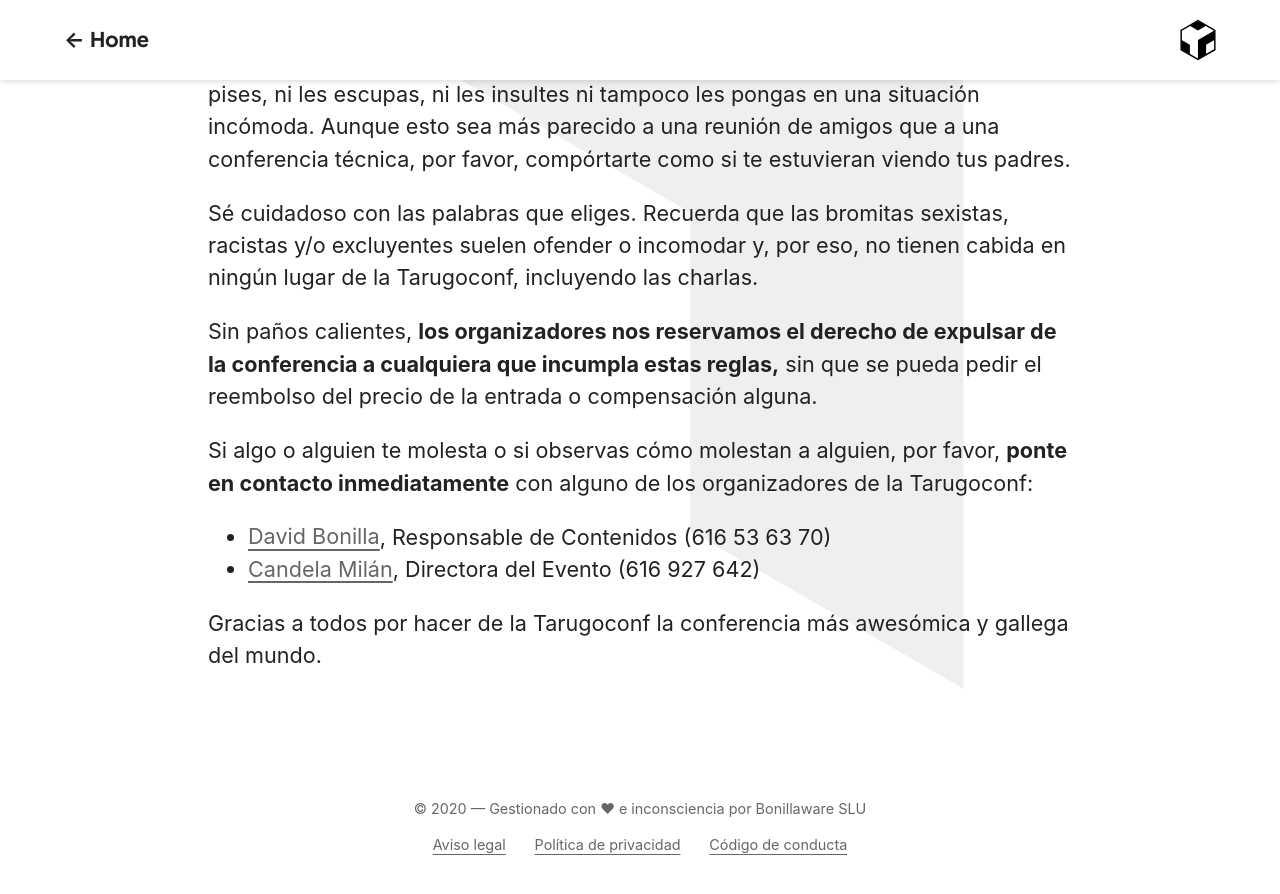
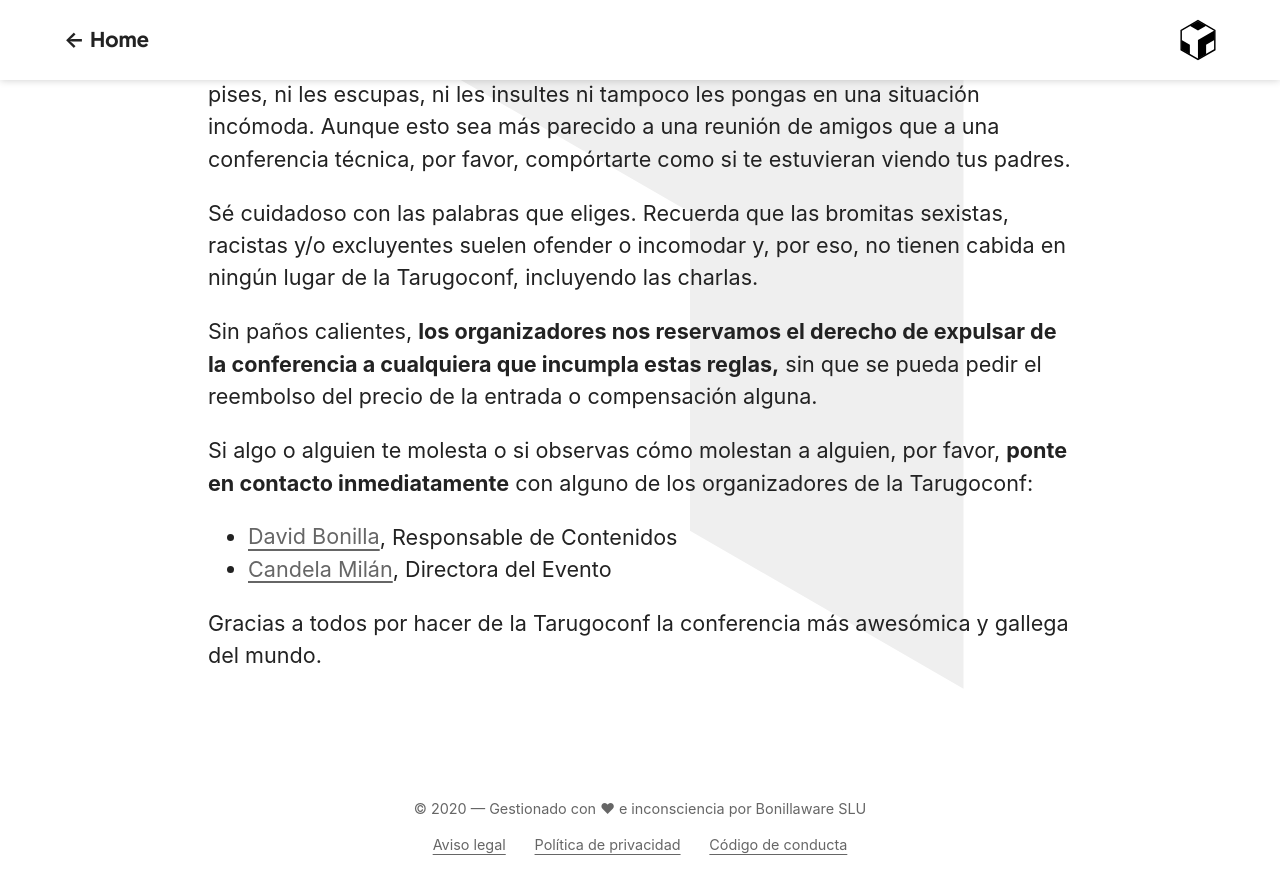
Before and after one commit to tarugoconf/tarugo22, a Jekyll site: the page built from codigo-de-conducta.md, in a window 1280 px wide and 900 px high, scrolled down 478 px. Shown: the top 894 px of the window. Built offline with Jekyll 4.4.1, drawn with Linux system fonts in a browser that asks for light colours.

Commit message:
eliminados teléfonos de la web

```diff
--- a/codigo-de-conducta.md
+++ b/codigo-de-conducta.md
@@ -19,7 +19,7 @@
 
 Si algo o alguien te molesta o si observas cómo molestan a alguien, por favor, **ponte en contacto inmediatamente** con alguno de los organizadores de la Tarugoconf:
 
-* [David Bonilla](mailto:david@bonillaware.com), Responsable de Contenidos (616 53 63 70)
-* [Candela Milán](mailto:candela@bonillaware.com), Directora del Evento (616 927 642)
+* [David Bonilla](mailto:david@bonillaware.com), Responsable de Contenidos
+* [Candela Milán](mailto:candela@bonillaware.com), Directora del Evento
 
 Gracias a todos por hacer de la Tarugoconf la conferencia más awesómica y gallega del mundo.
--- a/index.html
+++ b/index.html
@@ -86,7 +86,7 @@
   text: |
     En la tarugo intentamos huir de la figura del «sponsor» habitual y **queremos convertir a nuestros patrocinadores en verdaderos socios** que sean una parte más del evento: nos preocupamos por entender sus objetivos y personalizamos los paquetes de patrocinio para intentar alcanzarlos, trabajando mano a mano con ellos y creando relaciones que perduran a lo largo de los años.
 
-    Si quieres ser parte de la próxima #tarugo5 puedes mandarnos un mail a [tarugoconf@bonillaware.com](mailto:tarugoconf@bonillaware.com) o llamarnos al **650 888 900**
+    Si quieres ser parte de la próxima #tarugo5 puedes mandarnos un mail a **[tarugoconf@bonillaware.com](mailto:tarugoconf@bonillaware.com)**
 
   subtitle: Patrocinadores en pasadas ediciones
 
@@ -112,7 +112,6 @@
     img: img/candela.jpg
     name: Candela Milán Dopico
     position: Event manager
-    phone: +34 650 888 900
     email: candela@bonillaware.com
     twitter: candelamd
   address: |
```
